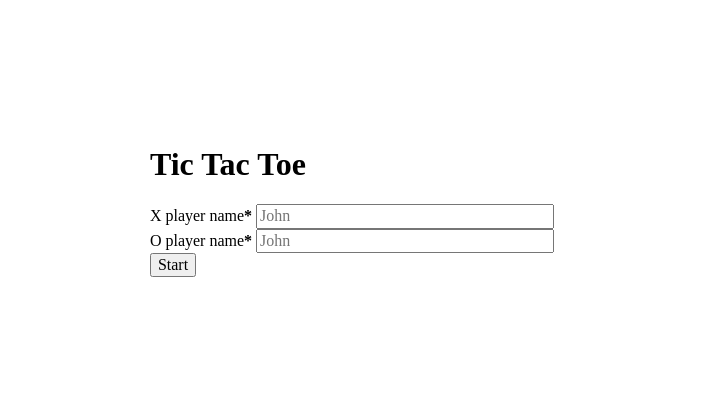
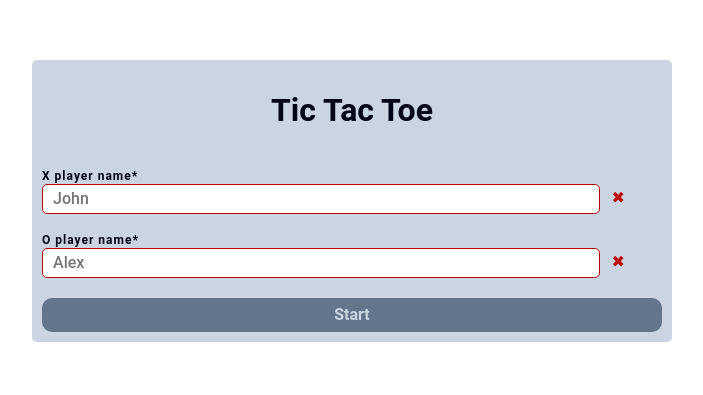
Before and after one commit to Motya22/odin-tic-tac-toe, a plain HTML site: page index.html in a window 1280 px wide. Shown: the part 199-594 px from the top of the page, without its empty margins (288-991 px from the left). Drawn offline with Linux system fonts and the light colour scheme.

Commit message:
Add some styles

```diff
--- a/index.html
+++ b/index.html
@@ -41,7 +41,7 @@
               type="text"
               name="O-player-name"
               id="O-player-name"
-              placeholder="John"
+              placeholder="Alex"
               pattern="^[^0-9]+$"
               title="Please enter a O player name consisting of letters only."
               size="30"
--- a/script.js
+++ b/script.js
@@ -80,6 +80,7 @@ const gameController = (function (
     activePlayer = activePlayer === players[0] ? players[1] : players[0];
   };
   const getActivePlayer = () => activePlayer;
+  const getIsGameOver = () => isGameOver;
   const getIsGameStart = () => isGameStart;
 
   const printNewRound = () => {
@@ -201,6 +202,7 @@ const gameController = (function (
     getIsBoardCompletelyFilled,
     getIsCurrentPlayerWin,
     restartGame,
+    getIsGameOver,
     getIsGameStart,
     startGame,
     addPlayerNames,
@@ -217,6 +219,7 @@ const displayController = (function () {
 
   // Add restart button
   const restartBtn = document.createElement('button');
+  restartBtn.classList.add('btn');
   restartBtn.classList.add('restart-btn');
 
   restartBtn.textContent = 'Restart';
@@ -230,6 +233,7 @@ const displayController = (function () {
     const activePlayer = gameController.getActivePlayer();
     const isBoardCompletelyFilled = gameController.getIsBoardCompletelyFilled();
     const isCurrentPlayerWin = gameController.getIsCurrentPlayerWin();
+    const isGameOver = gameController.getIsGameOver();
     const isGameStart = gameController.getIsGameStart();
 
     // Hide the player names form if the game has started
@@ -255,6 +259,8 @@ const displayController = (function () {
 
         cellEl.dataset.coordinates = `${rowIndex}-${columnIndex}`;
         cellEl.textContent = cell.getValue();
+
+        if (isGameOver) cellEl.disabled = true;
 
         boardEl.appendChild(cellEl);
       });
--- a/styles.css
+++ b/styles.css
@@ -351,6 +351,17 @@ template {
 }
 
 /* MY STYLES */
+@import url('https://fonts.googleapis.com/css2?family=Roboto:wght@400;700&display=swap');
+
+:root {
+  --text-color: #020617;
+  --bg-color: #cbd5e1;
+  --white-color: #f8fafc;
+  --slate-color: #64748b;
+  --blue-border-color: blue;
+  --error-color: #bf0303;
+}
+
 * {
   box-sizing: border-box;
 }
@@ -360,7 +371,28 @@ body {
   height: 100%;
 }
 
+body {
+  font-family: 'Roboto', sans-serif;
+  background-color: var(--bg-color);
+  color: var(--text-color);
+}
+
+.btn {
+  background-color: var(--slate-color);
+  border: none;
+  padding: 7.5px 15px;
+  border-radius: 10px;
+  font-weight: 700;
+  color: var(--bg-color);
+  transition: background-color 0.3s ease 0s;
+}
+.btn:hover {
+  cursor: pointer;
+  background-color: var(--text-color);
+}
+
 .wrapper {
+  padding: 20px;
   min-height: 100%;
   overflow: hidden;
   display: flex;
@@ -398,14 +430,105 @@ body {
   pointer-events: none;
 }
 
+/* RESULT */
+.result {
+  font-size: 36px;
+  font-weight: 700;
+}
+
 /* BOARD */
 .board {
+  width: 290px;
   max-width: 290px;
   display: grid;
   grid-template-columns: repeat(3, 1fr);
   gap: 5px;
 }
 
+/* TURN */
+.turn {
+  font-size: 24px;
+}
+
+/* CELL */
 .cell {
   aspect-ratio: 1 / 1;
+  font-size: 50px;
 }
+.cell:hover {
+  cursor: pointer;
+}
+.cell:disabled {
+  cursor: default;
+}
+
+/* FORM */
+.form {
+  padding: 10px;
+  background-color: var(--bg-color);
+  border-radius: 5px;
+  display: flex;
+  flex-wrap: wrap;
+  gap: 20px;
+}
+@media (min-width: 767.98px) {
+  .form {
+    padding: 10px;
+    max-width: 50%;
+  }
+}
+.form__title {
+  flex: 0 0 100%;
+  text-align: center;
+}
+.form__row {
+  width: 90%;
+  display: flex;
+  flex-direction: column;
+}
+.form__row label {
+  font-weight: 700;
+  font-size: 12px;
+  letter-spacing: 1px;
+}
+.form .btn {
+  flex: 0 0 100%;
+}
+
+input {
+  border: 1px solid var(--bg-color);
+  border-radius: 5px;
+  padding: 5px 10px;
+  font-weight: 500;
+}
+
+input + span {
+  position: relative;
+}
+input + span::before {
+  position: absolute;
+  right: -25px;
+  top: -25px;
+}
+
+input:focus {
+  outline: none;
+  border-color: var(--blue-border-color);
+  box-shadow: 3px 3px 3px rgba(0, 0, 0, 0.1);
+}
+input:not(:focus):invalid {
+  border-color: var(--error-color);
+}
+
+input:not(:focus):valid {
+  border-color: green;
+}
+
+input:invalid + span::before {
+  content: '✖';
+  color: var(--error-color);
+}
+input:valid + span::before {
+  content: '✓';
+  color: green;
+}
```
